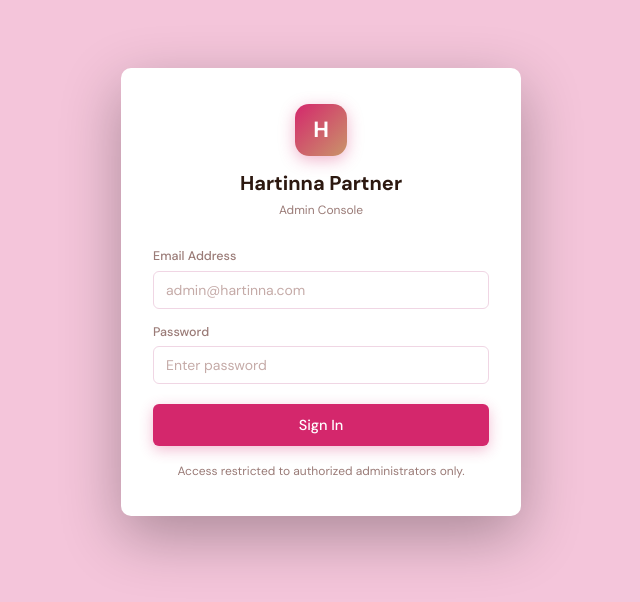
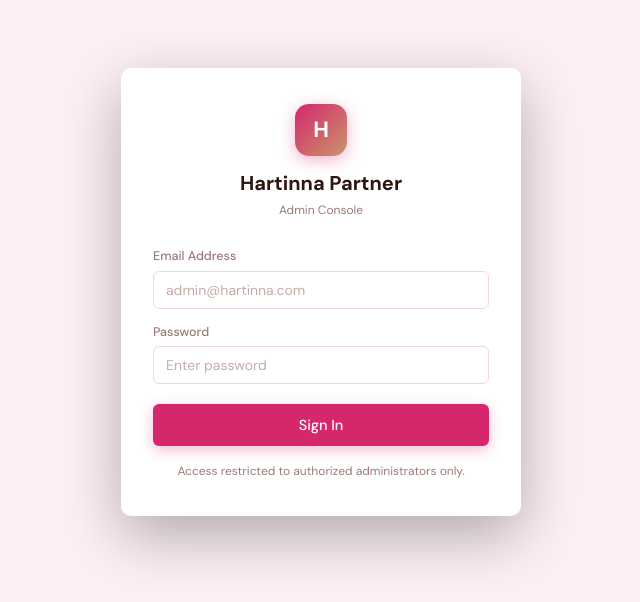
Before and after one commit to hartinnapro/hartinna-admin, a Vue app: page /login in a window 1280 px wide. Shown: the part 108-710 px from the top of the page, without its empty margins (319-959 px from the left). Built offline with nearby package versions, Linux system fonts and the light colour scheme.

Commit message:
fix(style): correct background color to #FDF0F5

```diff
--- a/src/style.css
+++ b/src/style.css
@@ -17,7 +17,7 @@
   --sidebar-bg:   #1A1A2E;
   --sidebar-text: rgba(255,255,255,0.75);
   --sidebar-active: rgba(212,39,108,0.25);
-  --bg:           #F4C5DA;
+  --bg:           #FDF0F5;
   --card:         #FFFFFF;
   --text:         #2C1810;
   --text-muted:   #9A7B77;
```
